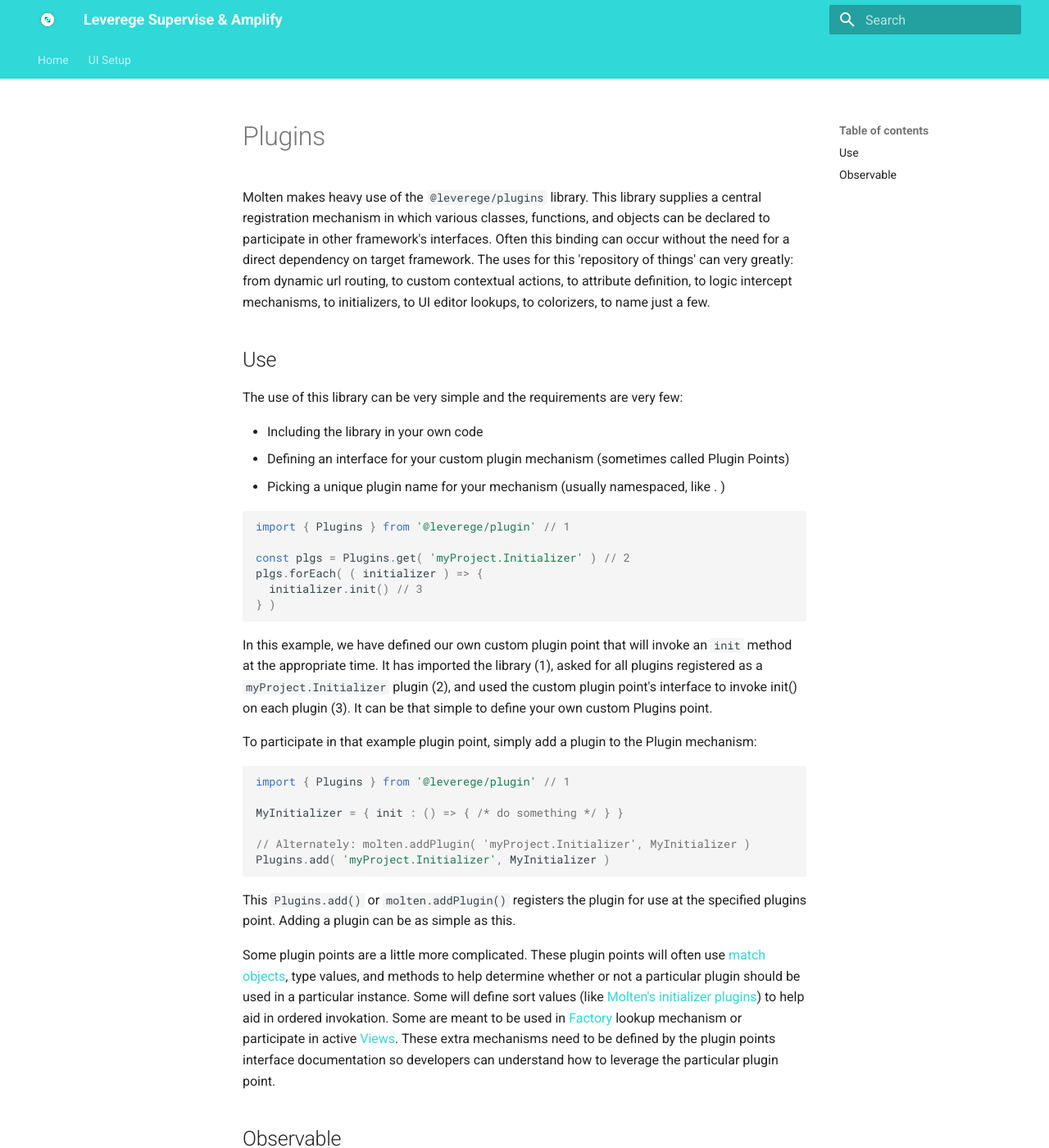
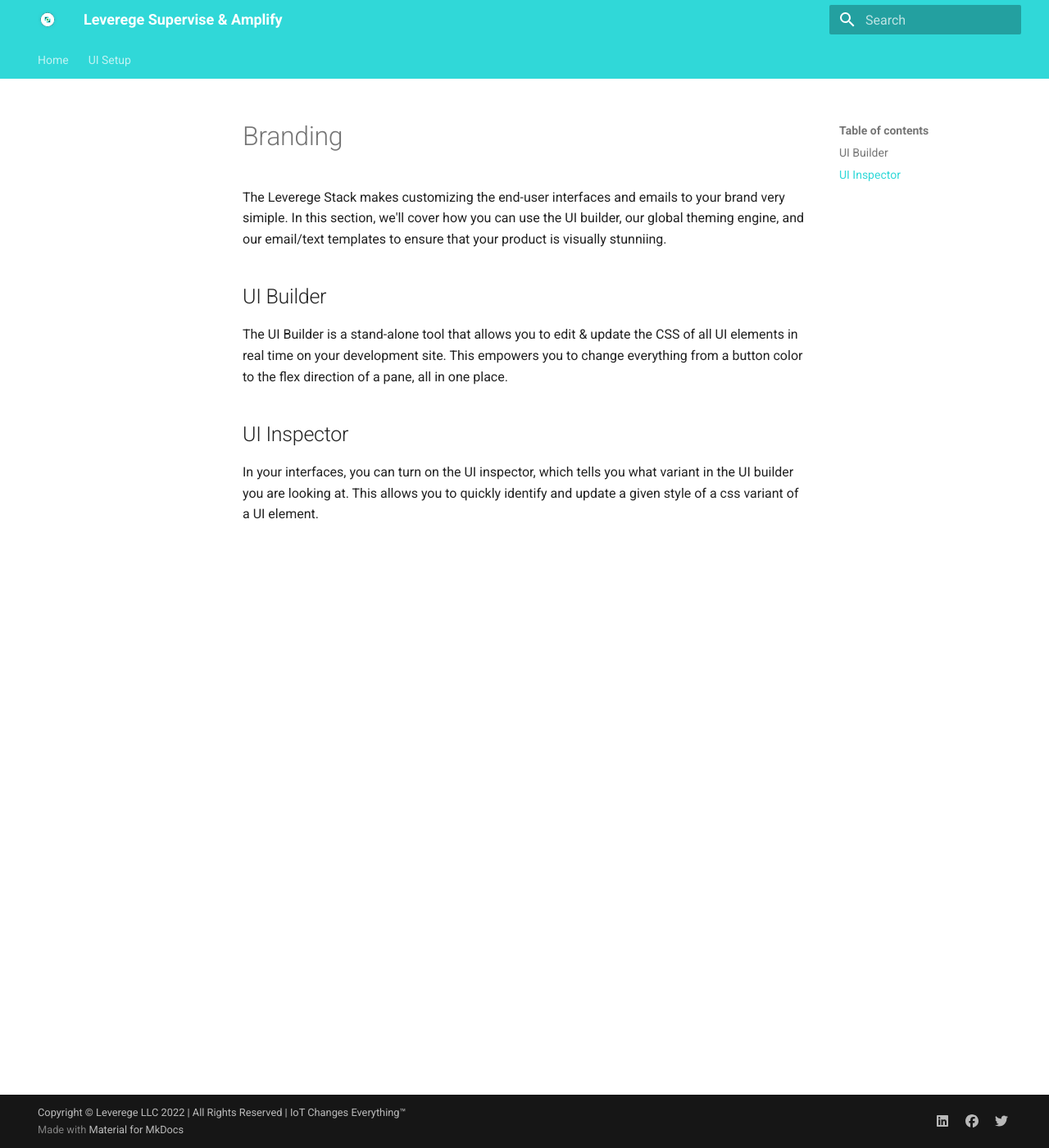
Before and after one commit to Leverege/amplify-docs, an MkDocs documentation site: the page built from docs/setup/branding/index.md, in a window 1280 px wide and 1400 px high. Shown: the whole window at 82% size. Built offline with MkDocs 1.6.1 and Material for MkDocs 9.7.7, drawn with Linux system fonts in a browser that asks for light colours; the version menu is left out; some of the changed text lies outside the part shown.

Commit message:
AMP-6 Branding overview page

````diff
--- a/docs/setup/branding/index.md
+++ b/docs/setup/branding/index.md
@@ -1,98 +1,11 @@
-# Plugins
+# Branding
 
-Molten makes heavy use of the `@leverege/plugins` library. This library supplies a central registration mechanism in which various classes, functions, and objects can be declared to participate in other framework's interfaces. Often this binding can occur without the need for a direct dependency on target framework. The uses for this 'repository of things' can very greatly: from dynamic url routing, to custom contextual actions, to attribute definition, to logic intercept mechanisms, to initializers, to UI editor lookups, to colorizers, to name just a few.
+The Leverege Stack makes customizing the end-user interfaces and emails to your brand very simiple. In this section, we'll cover how you can use the UI builder, our global theming engine, and our email/text templates to ensure that your product is visually stunniing.
 
-## Use
+## UI Builder
 
-The use of this library can be very simple and the requirements are very few:
+The UI Builder is a stand-alone tool that allows you to edit & update the CSS of all UI elements in real time on your development site. This empowers you to change everything from a button color to the flex direction of a pane, all in one place.
 
-* Including the library in your own code
-* Defining an interface for your custom plugin mechanism (sometimes called Plugin Points)
-* Picking a unique plugin name for your mechanism (usually namespaced, like <myProject>.<MyPluginPoint> )
+## UI Inspector
 
-``` javascript
-import { Plugins } from '@leverege/plugin' // 1
-
-const plgs = Plugins.get( 'myProject.Initializer' ) // 2
-plgs.forEach( ( initializer ) => {
-  initializer.init() // 3
-} )
-```
-
-In this example, we have defined our own custom plugin point that will invoke an `init` method at the appropriate time. It has imported the library (1), asked for all plugins registered as a `myProject.Initializer` plugin (2),  and used the custom plugin point's interface to invoke init() on each plugin (3). It can be that simple to define your own custom Plugins point.
-
-To participate in that example plugin point, simply add a plugin to the Plugin mechanism:
-
-``` javascript
-import { Plugins } from '@leverege/plugin' // 1
-
-MyInitializer = { init : () => { /* do something */ } }
-
-// Alternately: molten.addPlugin( 'myProject.Initializer', MyInitializer )
-Plugins.add( 'myProject.Initializer', MyInitializer )
-```
-
-This `Plugins.add()` or `molten.addPlugin()` registers the plugin for use at the specified plugins point. Adding a plugin can be as simple as this.
-
-Some plugin points are a little more complicated. These plugin points will often use [match objects](./refinement), type values, and methods to help determine whether or not a particular plugin should be used in a particular instance. Some will define sort values (like [Molten's initializer plugins](/docs/startup/initializers/)) to help aid in ordered invokation. Some are meant to be used in [Factory]((./factories)) lookup mechanism or participate in active [Views]((./views)). These extra mechanisms need to be defined by the plugin points interface documentation so developers can understand how to leverage the particular plugin point.
-
-
-## Observable
-
-The Plugins mechanism is also observable, meaning that listeners can be registered to detect when plugins are added or removed. This can help plugin endpoints respond to new plugins or avoid ordering issues cause by importation/registration order. It can also help to support dynamic loading of code.
-
-``` javascript
-// Add a listener to all types
-const unsubscribeGlobal = Plugins.on( listener )
-
-// Add a listener to a specific type
-const unsubscribeType = Plugins.on( 'myProject.Initializer', listener )
-
-// To remove a listener from all types
-Plugins.off( listener )
-// or use the returned function
-unsubscribeGlobal()
-
-// To remove a listener from a specific type
-Plugins.off( 'myProject.Initializer', listener )
-// or use the returned function
-unsubscribeType()
-```
-
-The listener method will be invoked with an object when an add or remove occurs:
-
-``` javascript
-{
-  type,       // either 'pluginAdded' or 'pluginRemoved',
-  pluginType, // The plugin type that changed
-  plugin,     // The plugin that was added or removed
-  plugins     // The Plugins object
-}
-```
-
-An alternative why of determining if Plugins were added or removed without listening to Plugins is to look at the version number for a type.
-
-``` javascript
- const version = Plugins.getVersion( 'myProject.Initializer' )
-```
-
-Anytime a plugin is added or removed, the version number will be updated. This change detection is useful when caches are being used to record previous work using the plugins. A change to the version can be used to bust the cache and cause the work to be recalculated with the current plugin set.
-
-``` javascript
-  const version = Plugins.getVersion( 'myProject.PluginPoint' )
-
-  // React Example
-  const result = useMemo( ( ) => {
-    const p = Plugins.get( 'myProject.PluginPoint' )
-    // do some work
-    return result
-  }, [ version ] )
-
-  // @leverege/value-cache example
-  const result = valueCache.calc(( ) => {
-    const p = Plugins.get( 'myProject.PluginPoint' )
-    // do some work
-    return result
-  }, version )
-
-```
+In your interfaces, you can turn on the UI inspector, which tells you what variant in the UI builder you are looking at. This allows you to quickly identify and update a given style of a css variant of a UI element.
````
Also changed, not shown: docs/assets/amplify-logo.png (deleted).
